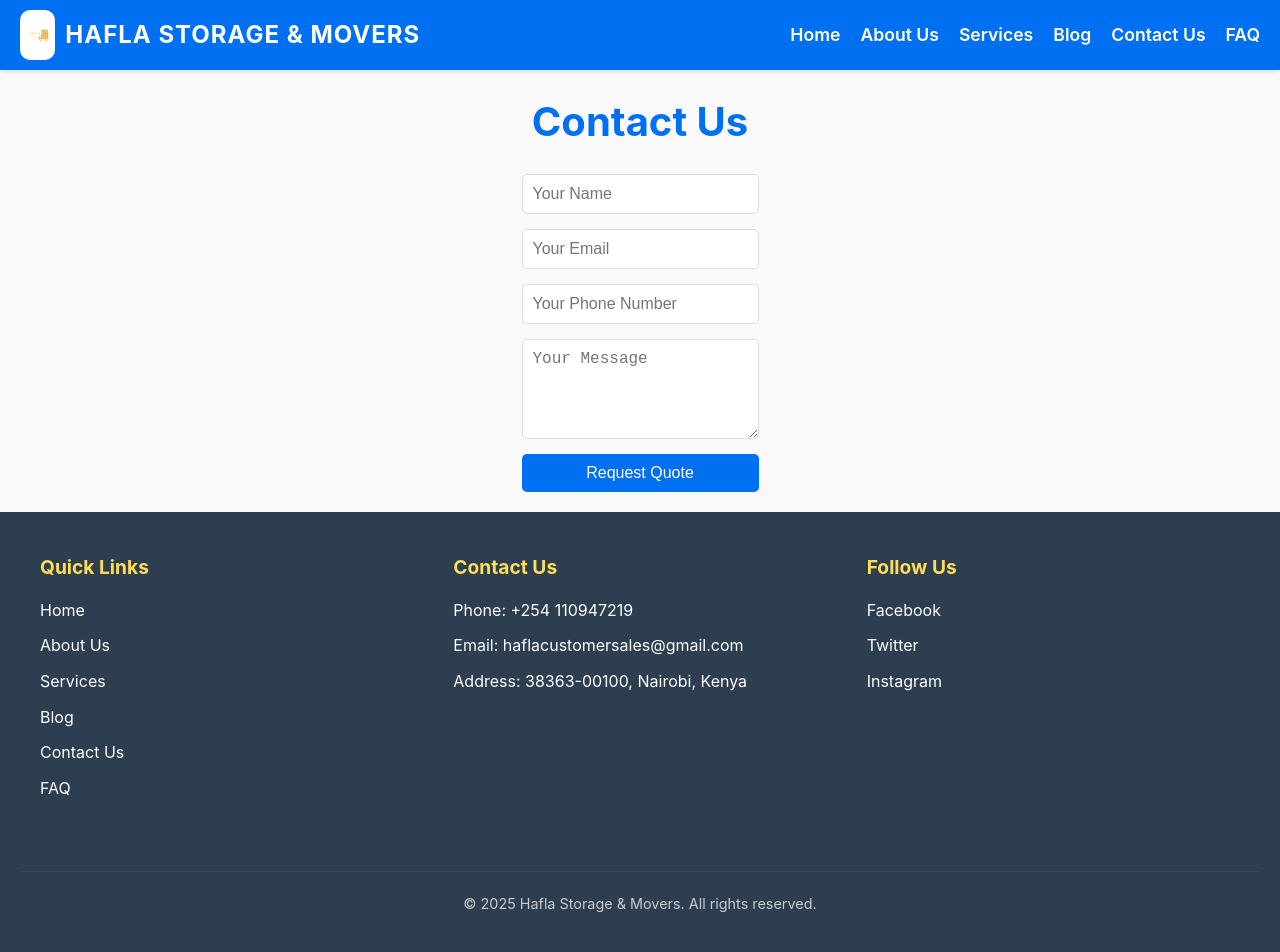
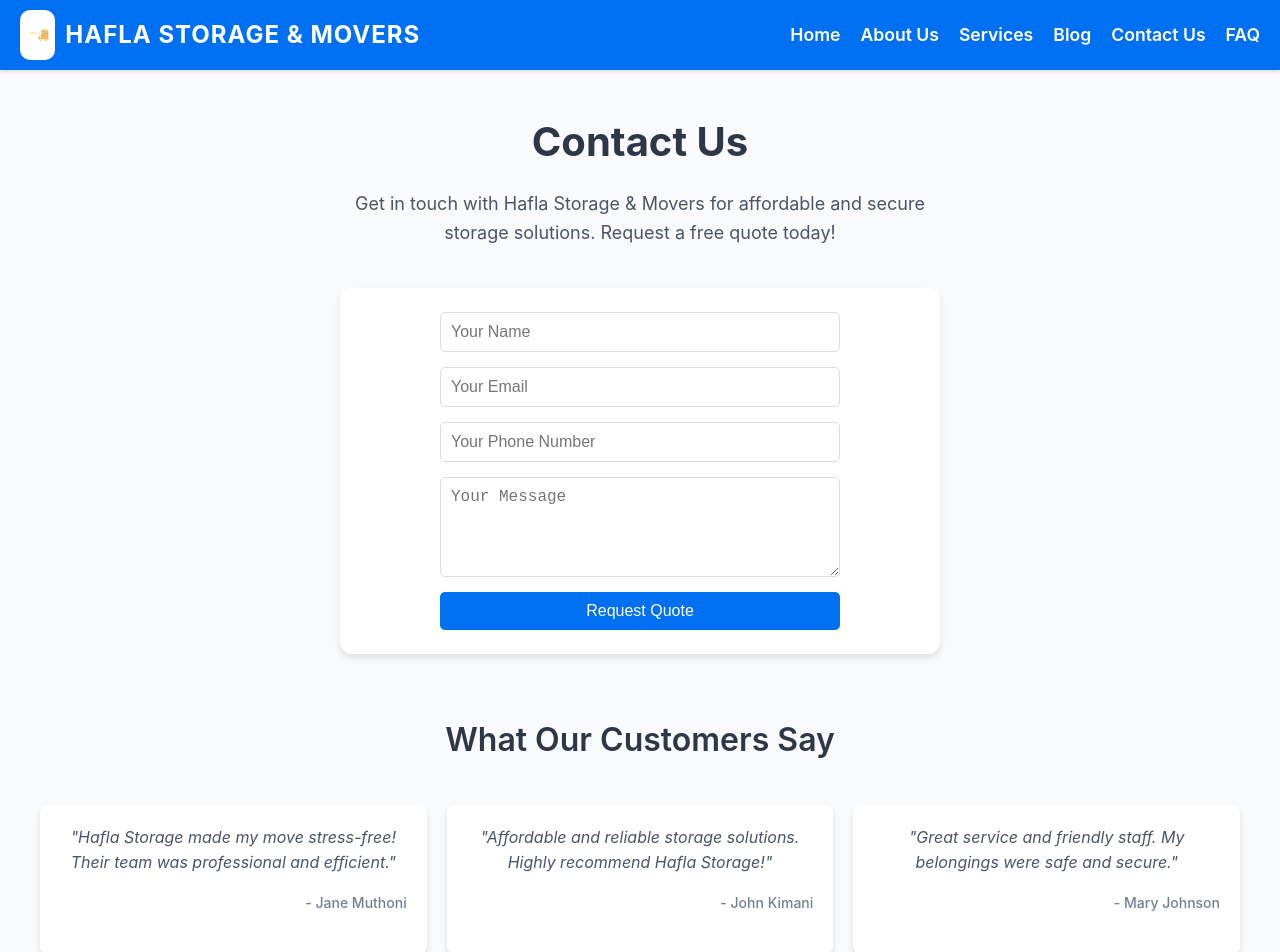
Before and after one commit to JohnMnyika/hafla-storage-and-movers, a Next.js app: page /contact in a window 1280 px wide. Shown: the top 952 px of the page. Built offline with nearby package versions, Linux system fonts and the light colour scheme.

Commit message:
Added testimonials on the contact us page

```diff
--- a/src/pages/contact.tsx
+++ b/src/pages/contact.tsx
@@ -19,8 +19,31 @@ export default function Contact() {
             </Head>
             <Header />
             <main className={styles.main}>
-                <h1>Contact Us</h1>
-                <QuoteForm />
+                <div className={styles.heroSection}>
+                    <h1 className={styles.title}>Contact Us</h1>
+                    <p className={styles.subtitle}>Get in touch with Hafla Storage & Movers for affordable and secure storage solutions. Request a free quote today!</p>
+                </div>
+                <div className={styles.formContainer}>
+                    <QuoteForm />
+                </div>
+                {/* Testimonials Section */}
+                <div className={styles.testimonials}>
+                    <h2 className={styles.testimonialsTitle}>What Our Customers Say</h2>
+                    <div className={styles.testimonialsGrid}>
+                        <div className={styles.testimonialCard}>
+                            <p className={styles.testimonialText}>&quot;Hafla Storage made my move stress-free! Their team was professional and efficient.&quot;</p>
+                            <p className={styles.testimonialAuthor}>- Jane Muthoni</p>
+                        </div>
+                        <div className={styles.testimonialCard}>
+                            <p className={styles.testimonialText}>&quot;Affordable and reliable storage solutions. Highly recommend Hafla Storage!&quot;</p>
+                            <p className={styles.testimonialAuthor}>- John Kimani</p>
+                        </div>
+                        <div className={styles.testimonialCard}>
+                            <p className={styles.testimonialText}>&quot;Great service and friendly staff. My belongings were safe and secure.&quot;</p>
+                            <p className={styles.testimonialAuthor}>- Mary Johnson</p>
+                        </div>
+                    </div>
+                </div>
             </main>
             <Footer />
         </div>
--- a/src/styles/Contact.module.css
+++ b/src/styles/Contact.module.css
@@ -2,6 +2,8 @@
     display: flex;
     flex-direction: column;
     min-height: 100vh;
+    background-color: #f9fafb;
+    color: #1a1a1a;
 }
 
 .main {
@@ -9,7 +11,120 @@
     display: flex;
     flex-direction: column;
     align-items: center;
-    justify-content: center;
-    padding: 20px;
+    padding: 40px 20px;
     text-align: center;
 }
+
+.heroSection {
+    margin-bottom: 40px;
+    animation: fadeIn 1s ease-in-out;
+}
+
+@keyframes fadeIn {
+    from {
+        opacity: 0;
+        transform: translateY(20px);
+    }
+    to {
+        opacity: 1;
+        transform: translateY(0);
+    }
+}
+
+.title {
+    font-size: 2.5rem;
+    font-weight: 700;
+    color: #2d3748;
+    margin-bottom: 16px;
+}
+
+.subtitle {
+    font-size: 1.125rem;
+    color: #4a5568;
+    max-width: 600px;
+    margin: 0 auto;
+}
+
+.formContainer {
+    width: 100%;
+    max-width: 600px;
+    background: #ffffff;
+    padding: 24px;
+    border-radius: 12px;
+    box-shadow: 0 4px 6px rgba(0, 0, 0, 0.1);
+    transition: transform 0.3s ease, box-shadow 0.3s ease;
+}
+
+.formContainer:hover {
+    transform: translateY(-5px);
+    box-shadow: 0 8px 12px rgba(0, 0, 0, 0.15);
+}
+
+.testimonials {
+    margin-top: 60px;
+    width: 100%;
+    max-width: 1200px;
+}
+
+.testimonialsTitle {
+    font-size: 2rem;
+    font-weight: 600;
+    color: #2d3748;
+    margin-bottom: 40px;
+}
+
+.testimonialsGrid {
+    display: grid;
+    grid-template-columns: repeat(auto-fit, minmax(300px, 1fr));
+    gap: 20px;
+}
+
+.testimonialCard {
+    background: #ffffff;
+    padding: 20px;
+    border-radius: 8px;
+    box-shadow: 0 4px 6px rgba(0, 0, 0, 0.1);
+    transition: transform 0.3s ease, box-shadow 0.3s ease;
+}
+
+.testimonialCard:hover {
+    transform: translateY(-5px);
+    box-shadow: 0 8px 12px rgba(0, 0, 0, 0.15);
+}
+
+.testimonialText {
+    font-size: 1rem;
+    color: #4a5568;
+    font-style: italic;
+    margin-bottom: 16px;
+}
+
+.testimonialAuthor {
+    font-size: 0.875rem;
+    color: #718096;
+    font-weight: 500;
+    text-align: right;
+}
+
+/* Responsive Design */
+@media (max-width: 768px) {
+    .title {
+        font-size: 2rem;
+    }
+
+    .subtitle {
+        font-size: 1rem;
+    }
+
+    .formContainer {
+        padding: 16px;
+    }
+
+    .testimonialsTitle {
+        font-size: 1.75rem;
+    }
+
+    .testimonialsGrid {
+        grid-template-columns: 1fr;
+    }
+}
```
